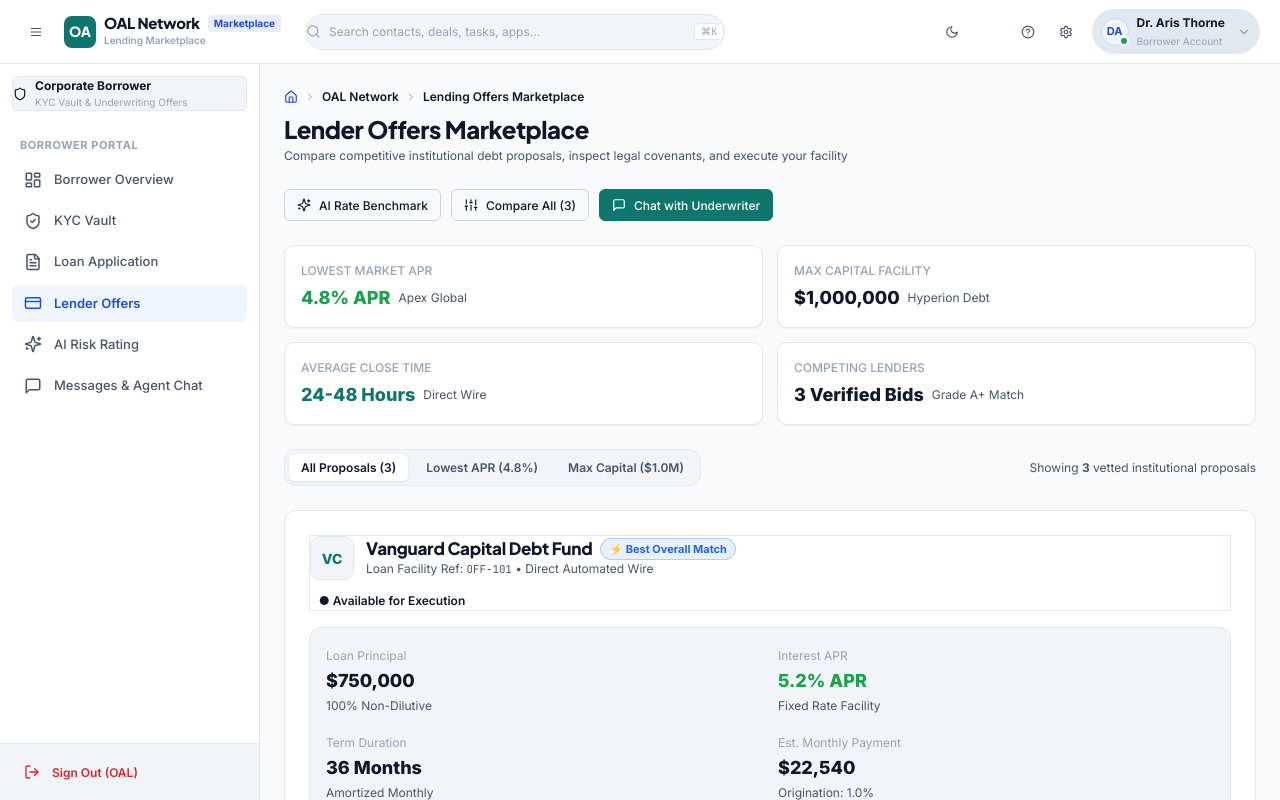
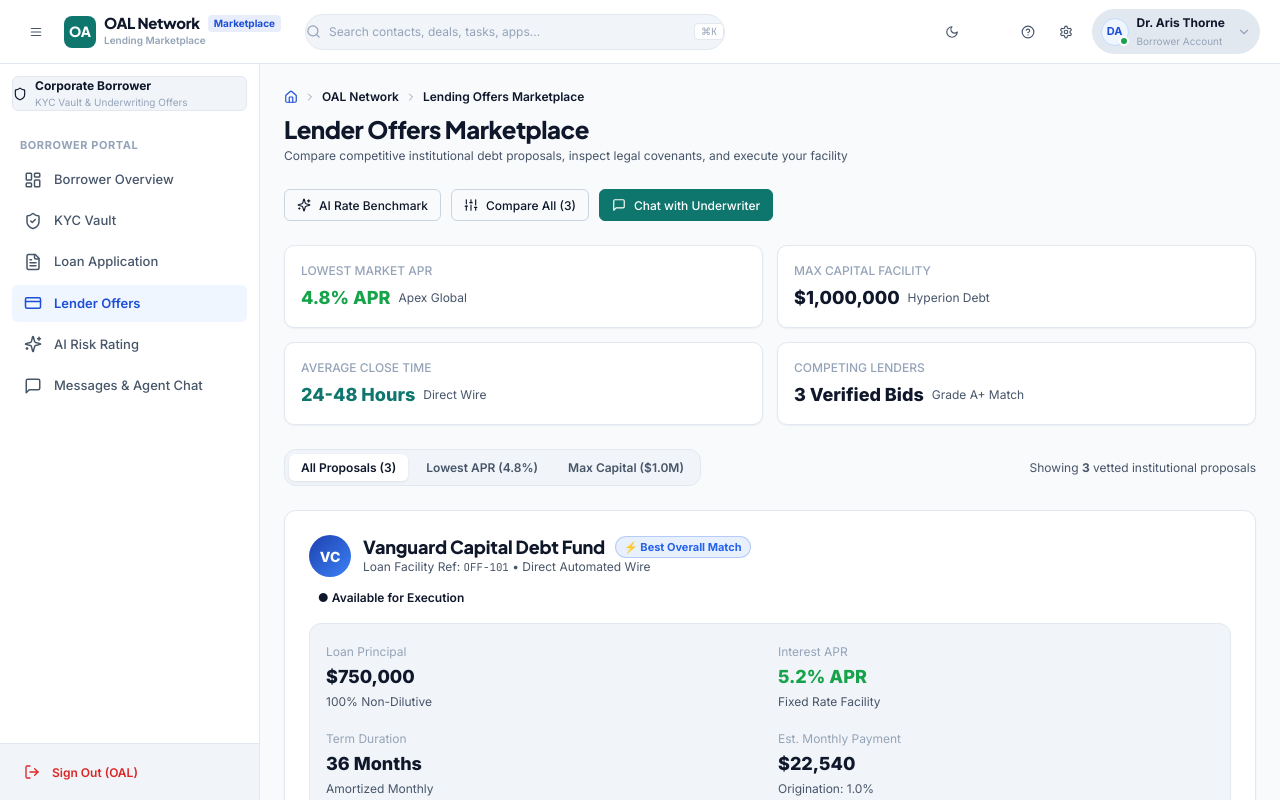
Before and after one commit to AKRITIKUSHWAHA/CRM, a React (Vite) app: page /oal/borrower/offers in a window 1280 px wide. Built offline with nearby package versions, Linux system fonts and the light colour scheme; the HTML template or start-up script is replaced by a standard one.

Commit message:
style: remove inner dividing box from offer card headers and streamline layout

```diff
--- a/src/pages/oal/borrower/OalBorrowerOffers.jsx
+++ b/src/pages/oal/borrower/OalBorrowerOffers.jsx
@@ -313,17 +313,16 @@ export const OalBorrowerOffers = () => {
               }}
               className="flex flex-col gap-4"
             >
-              {/* Card Header Row: Lender, Badge & Loan ID */}
-              <div className="flex flex-col sm:flex-row sm:items-center justify-between gap-3 pb-3.5 border-b border-subtle">
+              {/* Card Header Row: Lender, Badge & Status */}
+              <div className="flex flex-col sm:flex-row sm:items-center justify-between gap-3">
                 <div className="flex items-center gap-3 min-w-0">
                   <div
                     style={{
-                      width: '44px',
-                      height: '44px',
-                      borderRadius: '10px',
-                      backgroundColor: 'var(--surface-secondary)',
-                      border: '1px solid var(--border)',
-                      color: 'var(--accent)',
+                      width: '42px',
+                      height: '42px',
+                      borderRadius: '50%',
+                      background: 'linear-gradient(135deg, #1e40af 0%, #3b82f6 100%)',
+                      color: '#ffffff',
                       display: 'flex',
                       alignItems: 'center',
                       justifyContent: 'center',
@@ -336,8 +335,8 @@ export const OalBorrowerOffers = () => {
                   </div>
 
                   <div>
-                    <div className="flex items-center gap-2 flex-wrap">
-                      <h3 style={{ fontSize: '17px', fontWeight: 800, margin: 0, color: 'var(--text-primary)' }}>
+                    <div className="flex items-center gap-2.5 flex-wrap">
+                      <h3 style={{ fontSize: '18px', fontWeight: 800, margin: 0, color: 'var(--text-primary)', letterSpacing: '-0.01em' }}>
                         {offer.lender}
                       </h3>
                       <span
@@ -361,7 +360,7 @@ export const OalBorrowerOffers = () => {
                   </div>
                 </div>
 
-                <Badge variant={isThisAccepted ? 'success' : 'neutral'}>
+                <Badge variant={isThisAccepted ? 'success' : 'neutral'} style={{ padding: '4px 10px', fontSize: '12px', flexShrink: 0 }}>
                   {isThisAccepted ? '● Accepted Facility' : '● Available for Execution'}
                 </Badge>
               </div>
```
